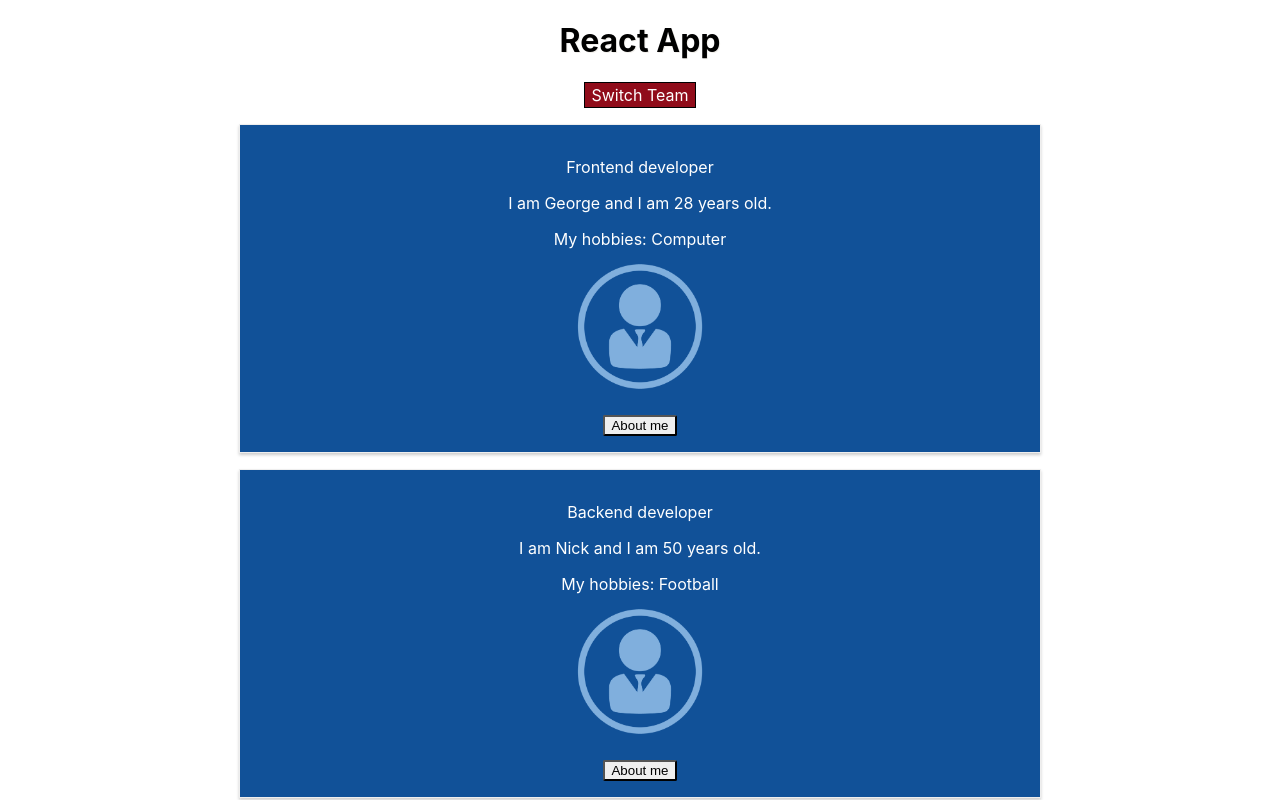
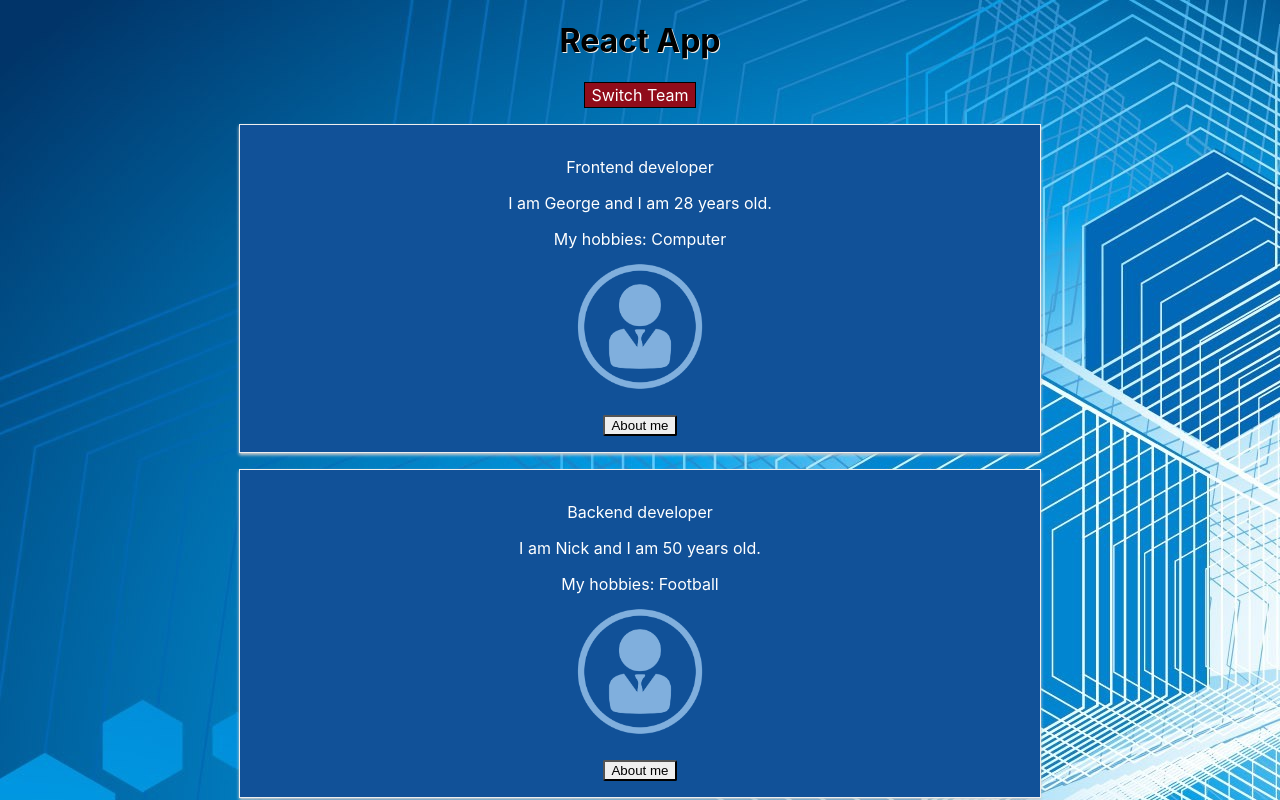
Before and after one commit to nicolaerastau/React, a React (Create React App) app: page / in a window 1280 px wide. Shown: the top 800 px of the page. Built offline with nearby package versions, Linux system fonts and the light colour scheme.

Commit message:
Update index.css

```diff
--- a/src/index.css
+++ b/src/index.css
@@ -1,5 +1,5 @@
 body {
-  backgroundImage: url('./picture.jpg') ;
+  background-image: url('./picture.jpg') ;
   margin: 0;
   padding: 0;
   font-family: -apple-system, BlinkMacSystemFont, "Segoe UI", "Roboto", "Oxygen",
```
